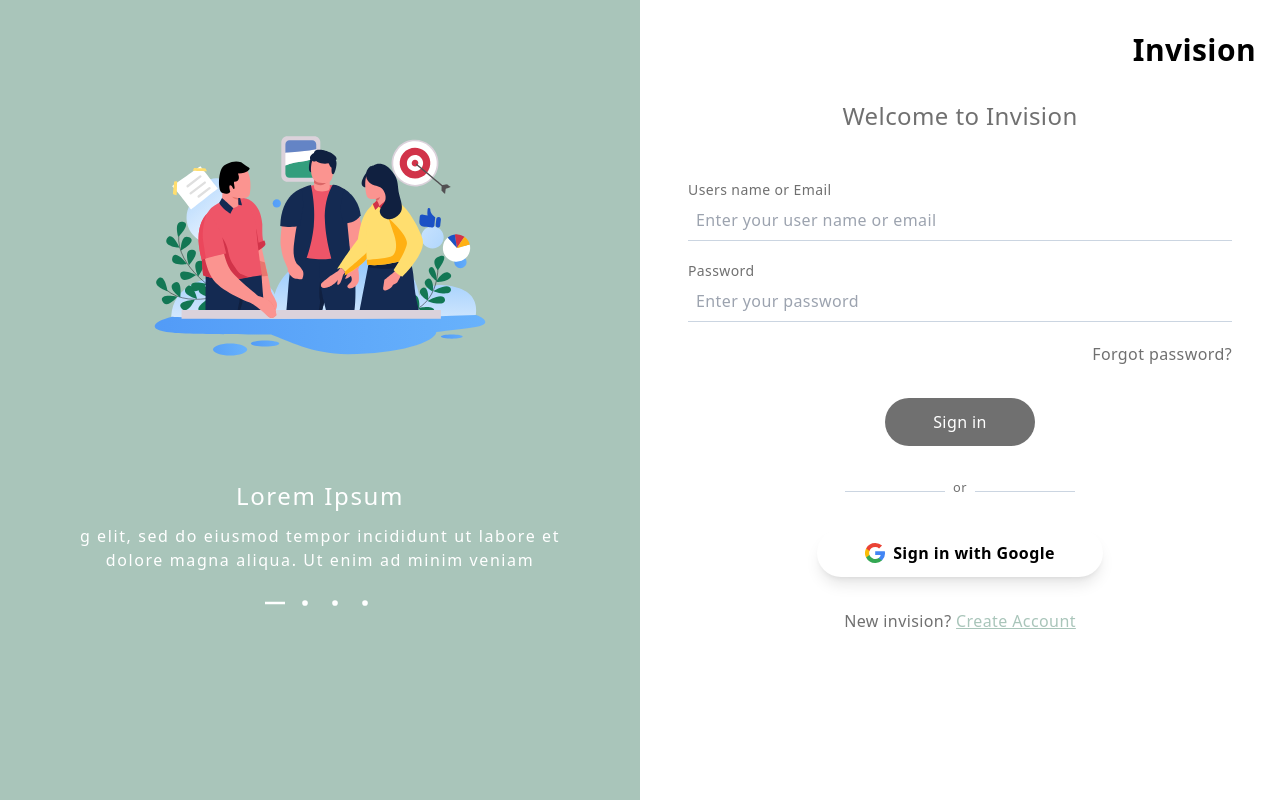
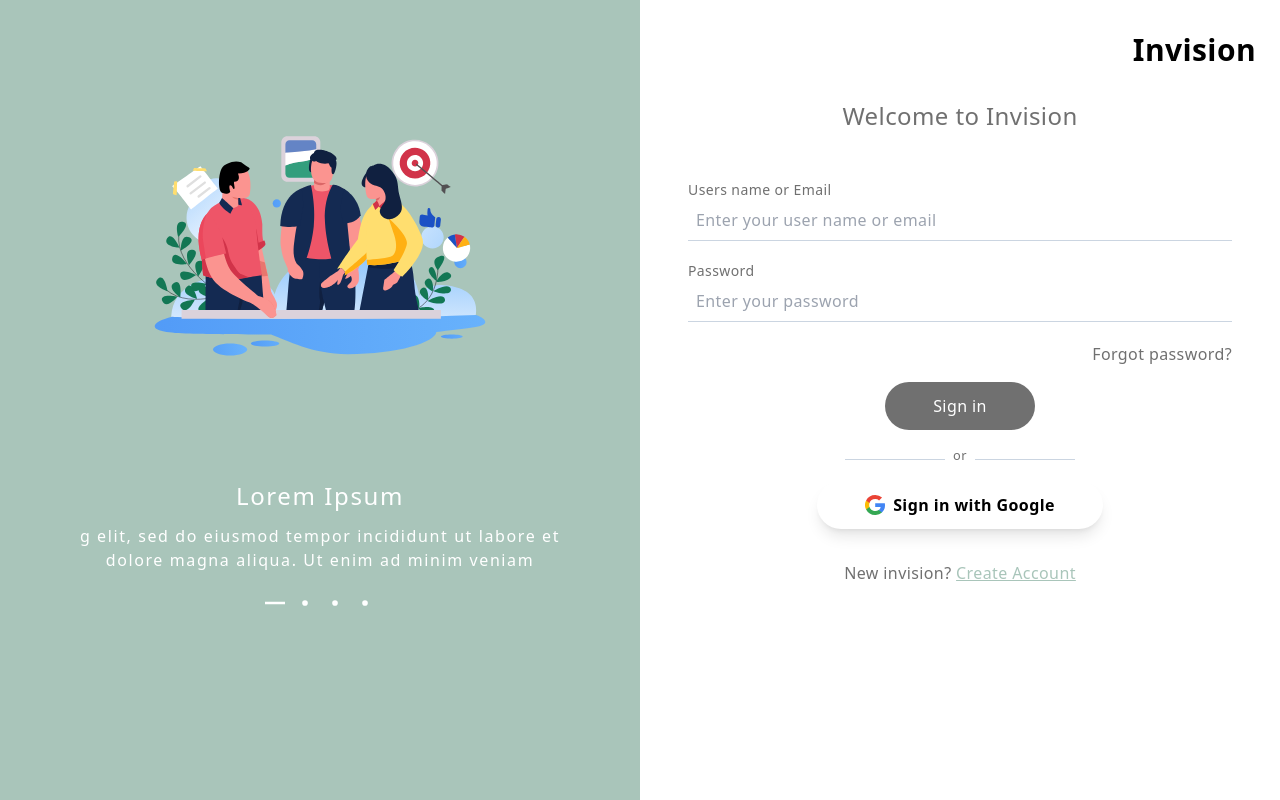
Before and after one commit to jpcchaves/invision-front, a React (Vite) app: page / in a window 1280 px wide. Built offline with nearby package versions, Linux system fonts and the light colour scheme.

Commit message:
fix: adjust form height

```diff
--- a/src/App.tsx
+++ b/src/App.tsx
@@ -5,10 +5,10 @@
 
 const App = () => {
 	return (
-		<div className="w-screen h-screen max-w-full">
+		<div className="w-screen h-screen max-w-full max-h-full">
 			<Routes>
 				<Route path="/" element={<Carousel />}>
-					<Route index element={<LoginPage />} />
+					<Route path="/" index element={<LoginPage />} />
 					<Route path="/register" element={<RegisterPage />} />
 				</Route>
 			</Routes>
--- a/src/modules/auth/pages/login/index.tsx
+++ b/src/modules/auth/pages/login/index.tsx
@@ -29,17 +29,17 @@
 							<span>Forgot password?</span>
 						</div>
 
-						<div className="flex items-center justify-center mt-8">
+						<div className="flex items-center justify-center mt-4">
 							<button className="border-none bg-[#707070] text-white py-3 px-12 rounded-full">
 								Sign in
 							</button>
 						</div>
-						<div className="flex items-baseline justify-center mt-8">
+						<div className="flex items-baseline justify-center mt-4">
 							<span className="border-b border-b-slate-300 inline-block w-[100px]"></span>
 							<small className="px-2">or</small>
 							<span className="border-b border-b-slate-300 inline-block w-[100px]"></span>
 						</div>
-						<div className="flex items-center justify-center mt-8">
+						<div className="flex items-center justify-center mt-4">
 							<button className="border-none bg-[#FFFFFF] text-black font-semibold py-3 px-12 rounded-full flex gap-2 items-center justify-center shadow-lg">
 								<img src={GoogleLogo} width={20} height={20} />
 								Sign in with Google
```
